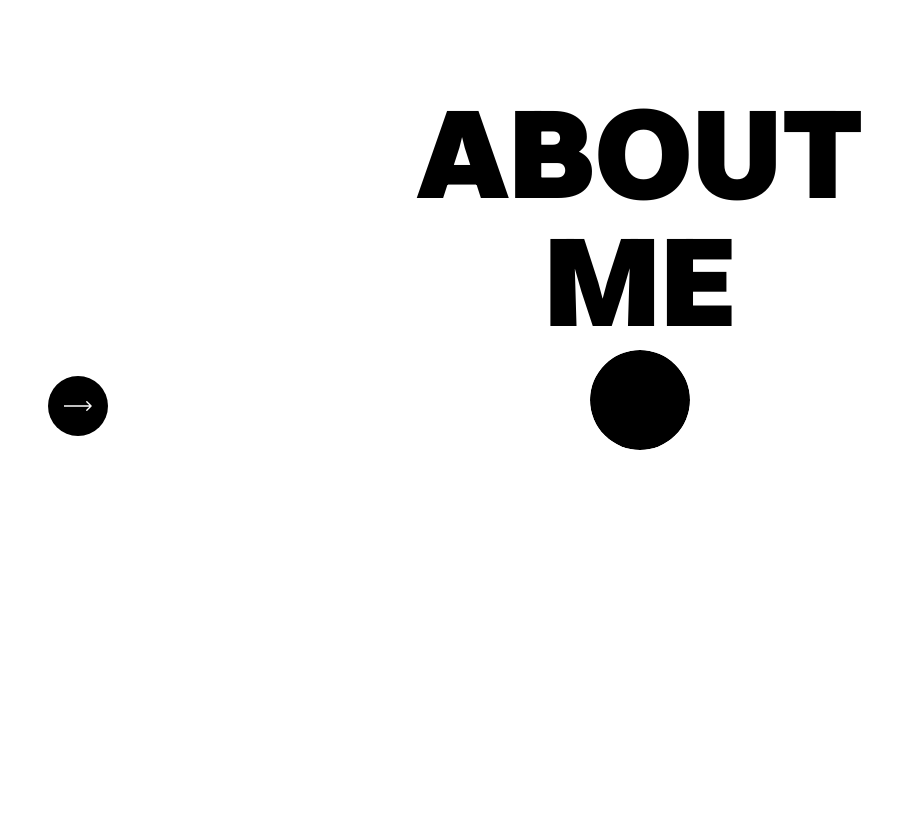
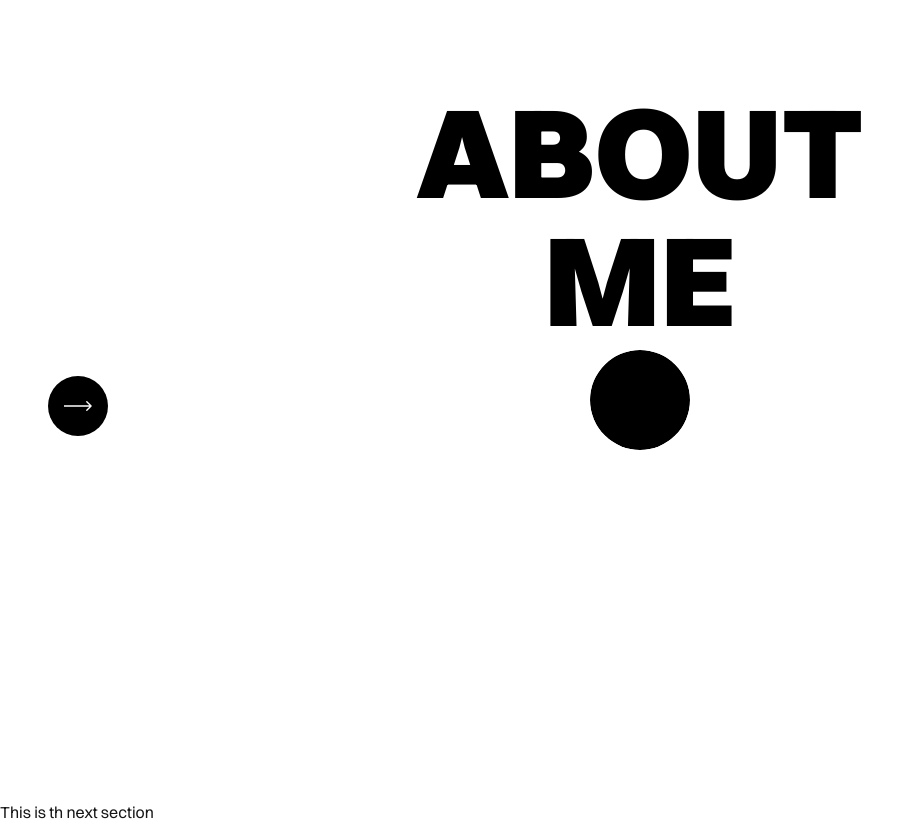
Before and after one commit to Tez-cyber/new-portfolio, a Next.js app: page /about in a window 1280 px wide. Shown: the whole page, without its empty margins (0-924 px from the left). Before the commit the page ends 800 px from the top, so only its background shows below. Built offline with nearby package versions, Linux system fonts and the light colour scheme.

Commit message:
Added next Section for about page

```diff
--- a/src/app/about/page.tsx
+++ b/src/app/about/page.tsx
@@ -4,6 +4,7 @@ import { useRef, useState, useCallback } from "react";
 import localFont from "next/font/local";
 import { gsap } from "gsap";
 import { useGSAP } from "@gsap/react";
+import { NextSection } from "@/components/nextSection/nextSection";
 
 const switzer = localFont({
   src: [
@@ -242,8 +243,8 @@ export default function About() {
           </section>
         </section>
       )}
-      {/* Next section (example) */}
-      {/* <NextSection ref={nextSectionRef} /> */}
+
+      <NextSection ref={nextSectionRef} />
     </section>
   );
 }
--- /dev/null
+++ b/src/components/nextSection/nextSection.tsx
@@ -0,0 +1,14 @@
+import { forwardRef } from "react";
+
+export const NextSection = forwardRef<HTMLElement, React.HTMLAttributes<HTMLElement>>(
+    (props, ref) => {
+        return (
+            <section
+                {...props}
+                ref={ref}
+            >
+                This is th next section
+            </section>
+        )
+    }
+)
```
